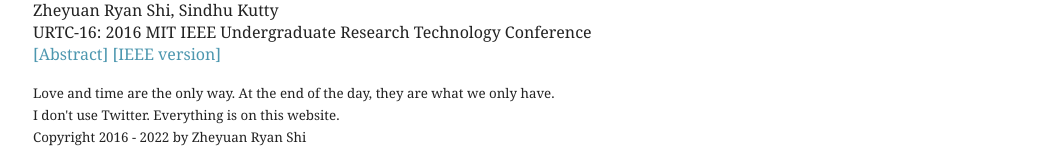
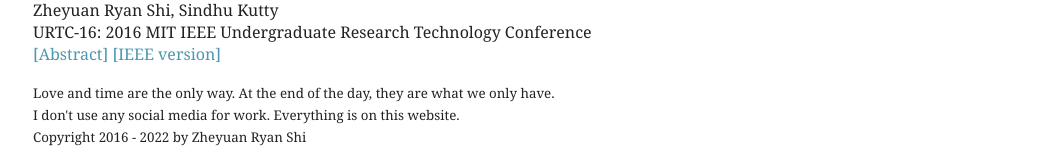
Before and after one commit to ryanzshi/ryanzshi.github.io, a Jekyll site: the page built from index.md, in a window 1280 px wide. Shown: the part 1950-2110 px from the top of the page, without its empty margins (115-1162 px from the left). Built offline with Jekyll 4.4.1, drawn with Linux system fonts in a browser that asks for light colours.

Commit message:
no social media

```diff
--- a/index.md
+++ b/index.md
@@ -259,7 +259,7 @@ URTC-16: 2016 MIT IEEE Undergraduate Research Technology Conference
 <p>
 <small>Love and time are the only way. At the end of the day, they are what we only have.</small>
 <br>
-<small>I don't use Twitter. Everything is on this website.</small>
+<small>I don't use any social media for work. Everything is on this website.</small>
 <br>
 <small>Copyright 2016 - {{site.time | date:"%Y"}} by Zheyuan Ryan Shi </small>
 </p>
```
